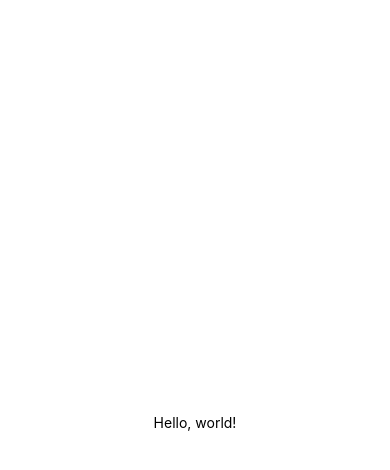
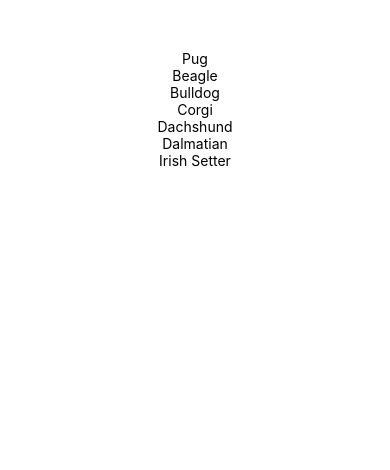
Before and after one commit to Olegovnaa/catadog, a React Native app: screen / in a window 390 px wide. Shown: the top 470 px of the page. Built offline with nearby package versions, Linux system fonts and the light colour scheme.

Commit message:
Add breeds

```diff
--- a/App.js
+++ b/App.js
@@ -5,14 +5,16 @@
  * @format
  * @flow
  */
+
 import React, { Component } from 'react';
-import { Text, View } from 'react-native';
+import { AppRegistry, Text, View } from 'react-native';
+import LotsOfBreeds from './components/Breeds';
 
-export default class HelloWorldApp extends Component {
+export default class App extends Component {
   render() {
     return (
-      <View style={{ flex: 1, justifyContent: "center", alignItems: "center" }}>
-        <Text>Hello, world!</Text>
+      <View style={{alignItems: 'center'}}>
+           <LotsOfBreeds />
       </View>
     );
   }
--- /dev/null
+++ b/components/Breeds.js
@@ -0,0 +1,29 @@
+import React, { Component } from 'react';
+import { AppRegistry, Text, View } from 'react-native';
+
+class Breed extends Component {
+  render() {
+    return (
+      <View style={{alignItems: 'center'}}>
+        <Text>{this.props.name}</Text>
+      </View>
+    );
+  }
+}
+
+export default class LotsOfBreeds extends Component {
+  render() {
+    return (
+      <View style={{alignItems: 'center', top: 50}}>
+        <Breed name='Pug' />
+        <Breed name='Beagle' />
+        <Breed name='Bulldog' />
+        <Breed name='Corgi' />
+        <Breed name='Dachshund' />
+        <Breed name='Dalmatian' />
+        <Breed name='Irish Setter' />
+
+      </View>
+    );
+  }
+}
```
